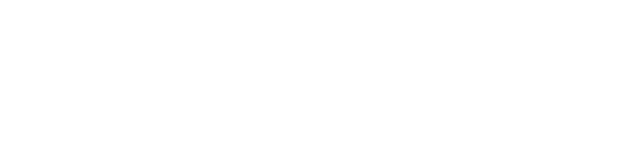
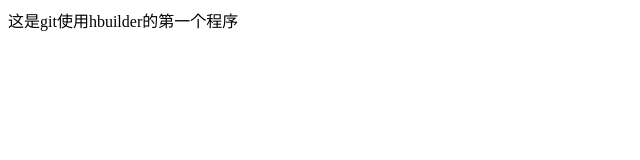
Before and after one commit to wuxunxun007/test, a plain HTML site: page index.html in a window 1280 px wide. Shown: the whole page, without its empty margins (0-640 px from the left). Drawn offline with Linux system fonts and the light colour scheme.

Commit message:
添加了一下备注

```diff
--- a/index.html
+++ b/index.html
@@ -5,6 +5,6 @@
 		<title></title>
 	</head>
 	<body>
-
+		这是git使用hbuilder的第一个程序
 	</body>
 </html>
```
